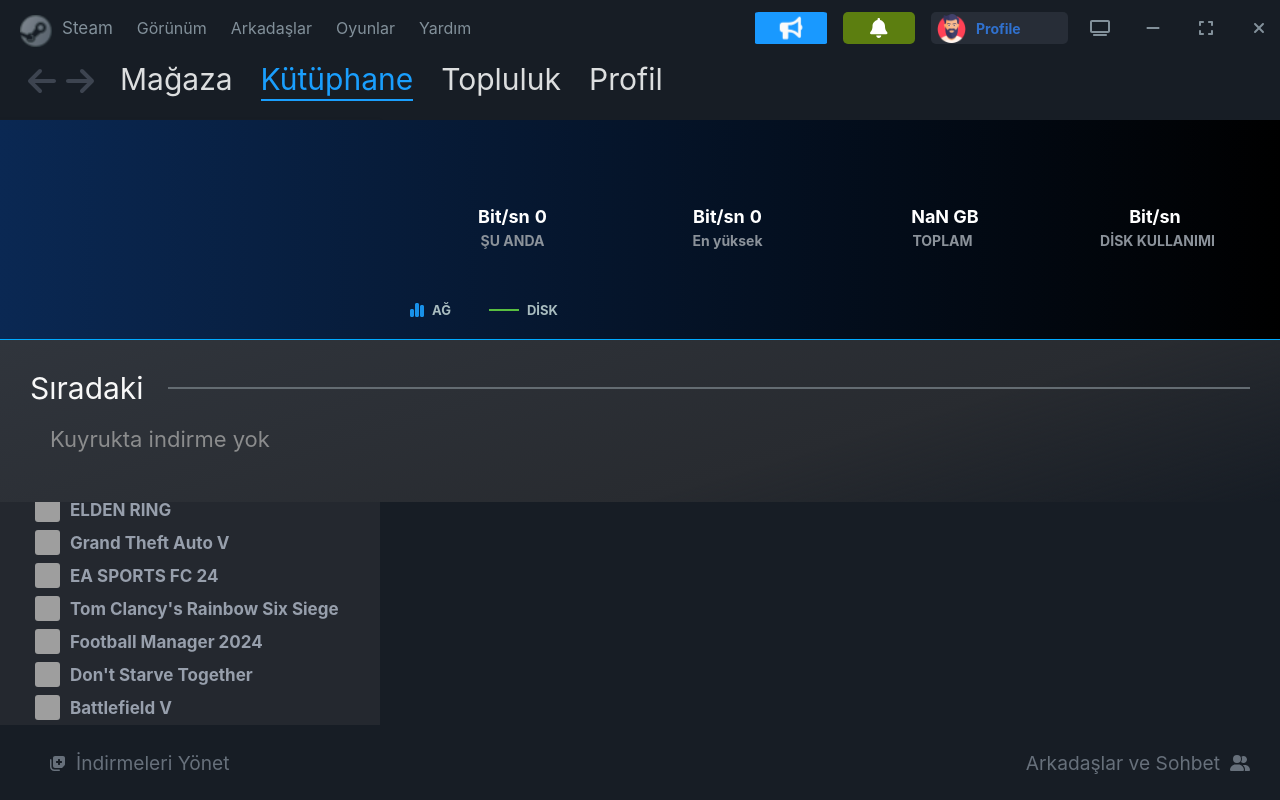
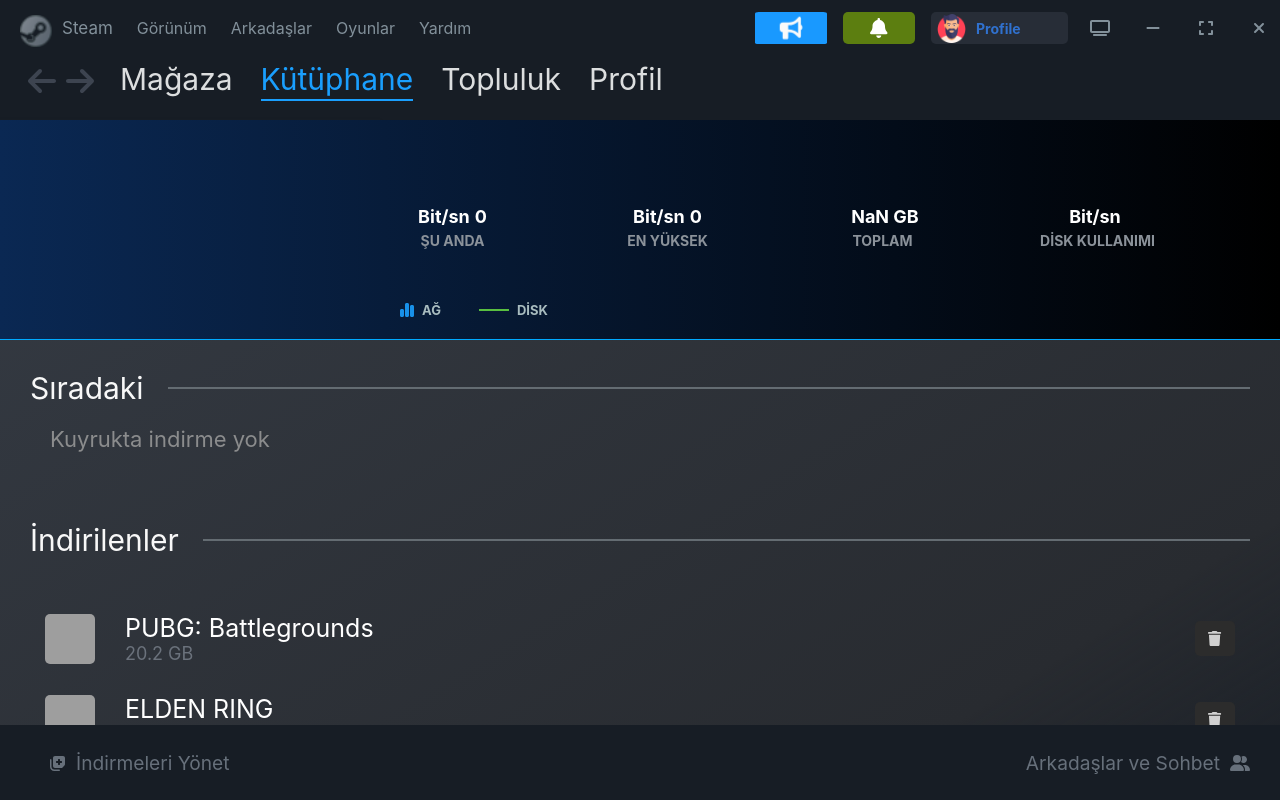
Before and after one commit to Kocayilmaz/SteamClone, a React (Create React App) app: page /downloads in a window 1280 px wide. Built offline with nearby package versions, Linux system fonts and the light colour scheme; data requests are answered from the project's data file; grey boxes are pictures that could not be loaded.

Commit message:
fix: Downloads page scss

```diff
--- a/src/Components/DownloadsPage.js
+++ b/src/Components/DownloadsPage.js
@@ -7,6 +7,8 @@
   faPlay,
   faTimes,
   faChartSimple,
+  faTrash,
+  faTrashCan,
 } from "@fortawesome/free-solid-svg-icons";
 import {
   toggleDownload,
@@ -97,6 +99,9 @@
     dispatch(resetDownload());
     dispatch(toggleDownload());
   };
+  const handleDeleteButtonClick = () => {
+    return;
+  };
 
   const lineChartPoints = [
     { x: 10, y: 100 },
@@ -161,7 +166,7 @@
                 <span>Bit/sn</span>
                 <span className="info-number">{maxBitRate}</span>
               </div>
-              <div className="info-subheader">En yüksek</div>
+              <div className="info-subheader">EN YÜKSEK</div>
             </div>
             <div className="info-box">
               <div className="info-header">
@@ -229,7 +234,7 @@
           </>
         )}
       </div>
-
+      <div className="bottom-container">
         {isDownloading || downloadProgress > 0 ? (
           <div className="downloading-container">
             {currentDownload && (
@@ -326,29 +331,36 @@
                 <div className="stitle">İndirilenler</div>
                 <div className="sline"></div>
               </div>
-            <div className="queue-item-container">
+              <div className="downloaded-container">
                 {downloadedGames.length > 0 ? (
                   downloadedGames.map((game) => (
-                  <div key={game.id} className="queue-item">
+                    <div key={game.id} className="downloaded-item">
+                      <div className="download-item-left">
                         <div
-                      className="queue-item-photo"
+                          className="downloaded-item-photo"
                           style={{ backgroundImage: `url(${game.gameicon})` }}
                         ></div>
-                    <div className="queue-item-text">
-                      <div className="queue-item-text-name">{game.name}</div>
-                      <div className="queue-item-text-size">
+                        <div className="downloaded-item-text">
+                          <div className="downloaded-item-text-name">
+                            {game.name}
+                          </div>
+                          <div className="downloaded-item-text-size">
                             {(game.size / 1024).toFixed(1)} GB
+                          </div>
                         </div>
                       </div>
                     </div>
                   ))
                 ) : (
-                <div className="queue-item-text">Henüz indirilmiş oyun yok</div>
+                  <div className="downloaded-item-text">
+                    Henüz indirilmiş oyun yok
+                  </div>
                 )}
               </div>
             </div>
           </div>
         ) : (
+          <div classname="default section">
             <div className="separator-section-default">
               <div className="ttext">Kuyrukta indirme yok</div>
               <div className="title">
@@ -356,7 +368,47 @@
                 <div className="theader">Sıradaki</div>
               </div>
             </div>
+            <div className="separator-section">
+              <div className="stitle">İndirilenler</div>
+              <div className="sline"></div>
+            </div>
+            <div className="downloaded-container">
+              {downloadedGames.length > 0 ? (
+                downloadedGames.map((game) => (
+                  <div key={game.id} className="downloaded-item">
+                    <div className="download-item-left">
+                      <div
+                        className="downloaded-item-photo"
+                        style={{ backgroundImage: `url(${game.gameicon})` }}
+                      ></div>
+                      <div className="downloaded-item-text">
+                        <div className="downloaded-item-text-name">
+                          {game.name}
+                        </div>
+                        <div className="downloaded-item-text-size">
+                          {(game.size / 1024).toFixed(1)} GB
+                        </div>
+                      </div>
+                    </div>
+                    <div className="downloaded-item-delete">
+                      <button
+                        className="delete-button"
+                        onClick={handleDeleteButtonClick}
+                      >
+                        <FontAwesomeIcon icon={faTrash} />
+                      </button>
+                    </div>
+                  </div>
+                ))
+              ) : (
+                <div className="downloaded-item-text">
+                  Henüz indirilmiş oyun yok
+                </div>
               )}
+            </div>
+          </div>
+        )}
+      </div>
     </div>
   );
 };
--- a/src/ScssComponents/DownloadsPage.scss
+++ b/src/ScssComponents/DownloadsPage.scss
@@ -10,10 +10,12 @@
     #282b30 75%,
     transparent
   );
+  height: 100%;
   color: #ffffff;
   z-index: 1001;
   display: flex;
   flex-direction: column;
+  overflow: auto;
 
   .top-container {
     width: 100%;
@@ -30,7 +32,7 @@
     .right-info {
       position: absolute;
       top: -15px;
-      right: 20px;
+      right: 80px;
       z-index: 4;
       display: flex;
       flex-direction: column;
@@ -98,6 +100,7 @@
           padding-top: 45px;
           flex-direction: row;
           gap: 30px;
+          padding-left: 50px;
 
           .network-cont {
             display: flex;
@@ -138,7 +141,7 @@
       left: 0;
       width: 60%;
       height: 100%;
-      background: no-repeat center center;
+      background: no-repeat;
       background-size: cover;
       clip-path: polygon(0 0, 100% 0, 60% 100%, 0 100%);
       z-index: 1;
@@ -146,7 +149,7 @@
 
     .content {
       position: absolute;
-      right: 350px;
+      right: 250px;
       bottom: 0;
       width: 55%;
       height: 60%;
@@ -183,16 +186,25 @@
       z-index: 3;
     }
   }
+  .bottom-container {
+    display: flex;
+    flex-direction: column;
+    height: 55%;
 
     .downloading-container {
       display: flex;
       flex-direction: column;
-
-    height: 50%;
+      height: 100%;
+      overflow: auto;
 
       .game-info {
         display: flex;
-      background: linear-gradient(to right, #171e24, #171e24 100%, transparent);
+        background: linear-gradient(
+          to right,
+          #171e24,
+          #171e24 100%,
+          transparent
+        );
         padding: 0px 50px;
         margin-top: 0px;
         height: 130px;
@@ -427,18 +439,9 @@
         }
       }
     }
-  .downloaded-games-container {
+    .downloaded-container {
       padding: 20px;
       color: #ffffff;
-
-    .downloaded-games-header {
-      font-size: 24px;
-      color: #f8f8f8;
-      margin-bottom: 10px;
-    }
-
-    .downloaded-item-container {
-      overflow: auto;
 
       .downloaded-item {
         display: flex;
@@ -450,6 +453,9 @@
         &:hover {
           background-color: #3d4450;
         }
+        .download-item-left {
+          display: flex;
+          align-items: center;
 
           .downloaded-item-photo {
             width: 50px;
@@ -480,15 +486,24 @@
               color: #6b727c;
             }
           }
+        }
 
         .downloaded-item-delete {
           cursor: pointer;
           color: #d0d0d0;
           font-size: 20px;
-
-          &:hover {
-            color: #ff4b4b;
-          }
+          .delete-button {
+            background-color: #2c2c2c;
+            border: none;
+            border-radius: 5px;
+            padding: 10px;
+            display: flex;
+            justify-content: center;
+            align-items: center;
+            cursor: pointer;
+            color: #d0d0d0;
+            font-size: 15px;
+            width: 40px;
           }
         }
       }
@@ -544,3 +559,4 @@
       }
     }
   }
+}
--- a/src/ScssComponents/GameDetailPage.scss
+++ b/src/ScssComponents/GameDetailPage.scss
@@ -73,9 +73,8 @@
     }
   }
   .loading-button {
-    background-color: #007bff; // Mavi arka plan
+    background-color: #003670;
     color: white;
-    cursor: not-allowed;
 
     .action-icon {
       animation: spin 1s linear infinite;
@@ -114,7 +113,6 @@
     color: #e7effa;
     border: none;
     border-radius: 2px;
-    cursor: pointer;
     font-size: 20px;
     z-index: 2;
     display: flex;
```
Also changed, not shown: db.json. Lines whose indentation alone changed are shown as unchanged.
